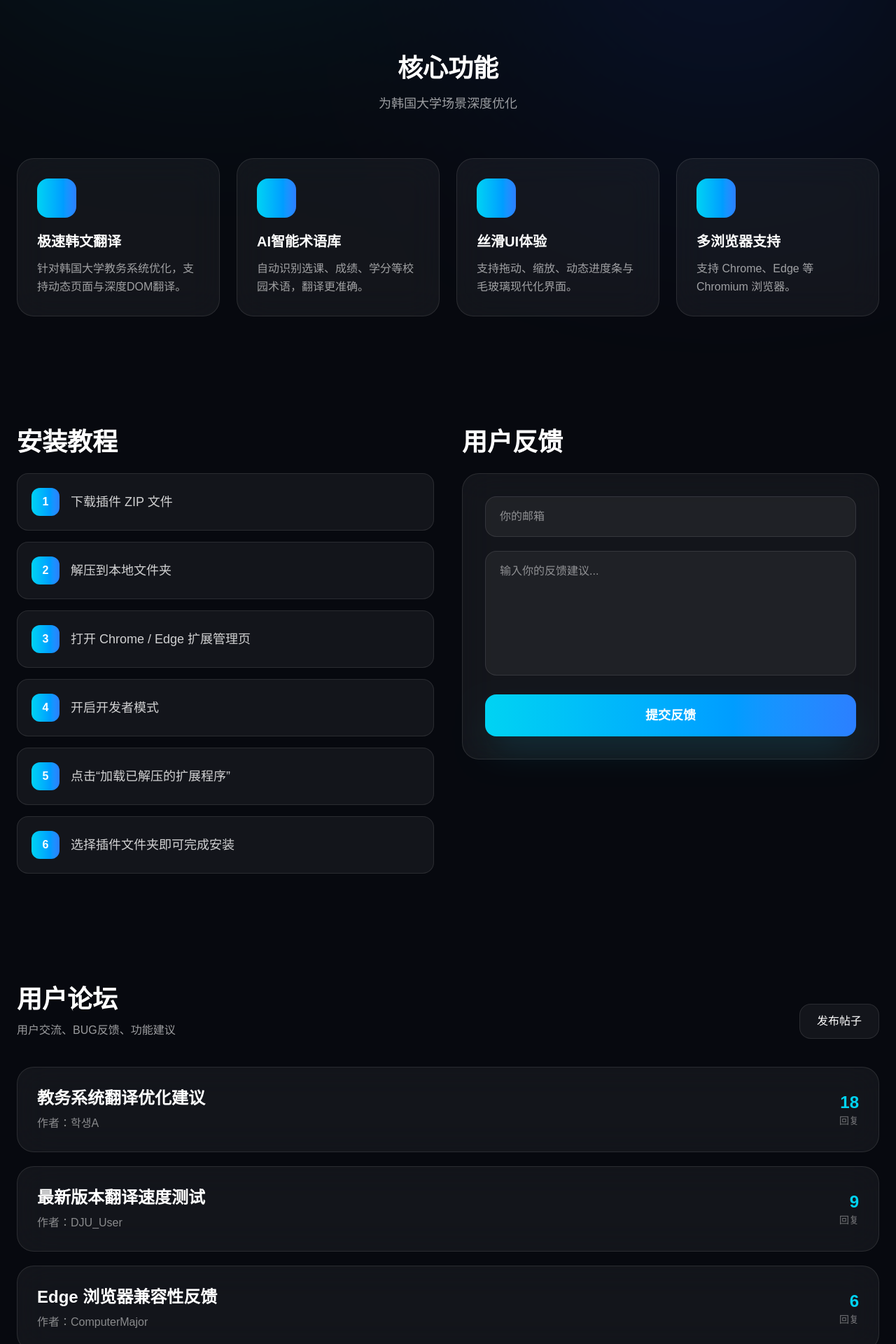
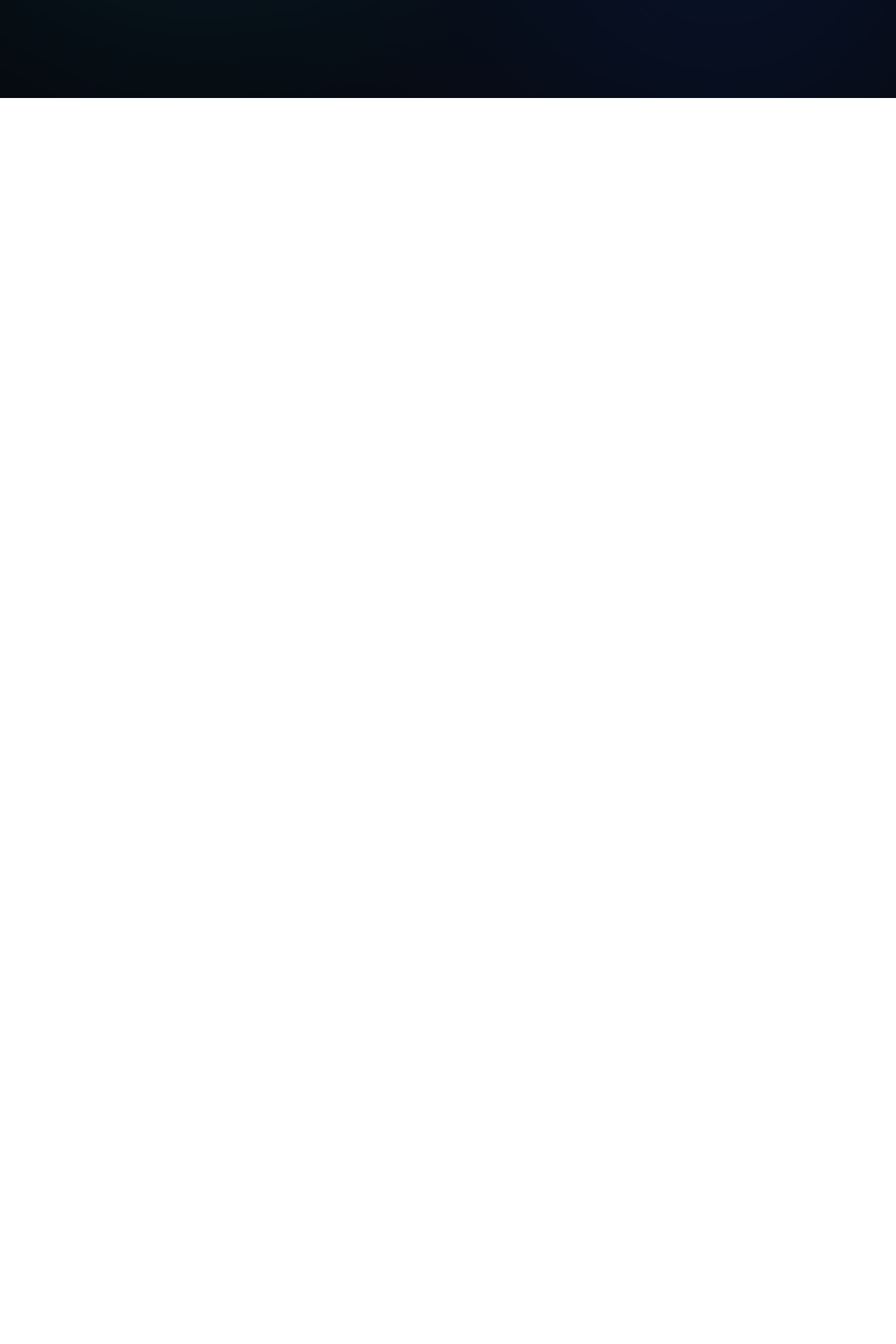
Before and after one commit to w1398612627-bot/dju-ai-translator, a Next.js app: page / in a window 1280 px wide. Shown: the part 660-2580 px from the top of the page at 70% size. After the commit the page ends 800 px from the top, so only its background shows below. Built offline with nearby package versions, Linux system fonts and the light colour scheme.

Commit message:
fix download path

```diff
--- a/app/page.tsx
+++ b/app/page.tsx
@@ -1,56 +1,10 @@
 export default function DJUTranslatorWebsite() {
-
-  const features = [
-    {
-      title: "极速韩文翻译",
-      desc: "针对韩国大学教务系统优化，支持动态页面与深度DOM翻译。"
-    },
-    {
-      title: "AI智能术语库",
-      desc: "自动识别选课、成绩、学分等校园术语，翻译更准确。"
-    },
-    {
-      title: "丝滑UI体验",
-      desc: "支持拖动、缩放、动态进度条与毛玻璃现代化界面。"
-    },
-    {
-      title: "多浏览器支持",
-      desc: "支持 Chrome、Edge 等 Chromium 浏览器。"
-    }
-  ];
-
-  const installSteps = [
-    "下载插件 ZIP 文件",
-    "解压到本地文件夹",
-    "打开 Chrome / Edge 扩展管理页",
-    "开启开发者模式",
-    "点击“加载已解压的扩展程序”",
-    "选择插件文件夹即可完成安装"
-  ];
-
-  const forumPosts = [
-    {
-      title: "教务系统翻译优化建议",
-      author: "학생A",
-      replies: 18
-    },
-    {
-      title: "最新版本翻译速度测试",
-      author: "DJU_User",
-      replies: 9
-    },
-    {
-      title: "Edge 浏览器兼容性反馈",
-      author: "ComputerMajor",
-      replies: 6
-    }
-  ];
 
   return (
 
     <div className="min-h-screen bg-[#07090f] text-white overflow-hidden">
 
-      {/* 背景光效 */}
+      {/* Background */}
       <div className="absolute inset-0 opacity-20 pointer-events-none">
 
         <div className="absolute top-0 left-0 w-[600px] h-[600px] bg-cyan-500 blur-[180px] rounded-full" />
@@ -59,7 +13,7 @@ export default function DJUTranslatorWebsite() {
 
       </div>
 
-      {/* 顶部导航 */}
+      {/* Navbar */}
       <header className="relative z-10 border-b border-white/10 backdrop-blur-xl bg-white/5">
 
         <div className="max-w-7xl mx-auto px-6 py-5 flex items-center justify-between">
@@ -78,9 +32,9 @@ export default function DJUTranslatorWebsite() {
 
           <div className="flex gap-3">
 
-            {/* 真下载按钮 */}
+            {/* 下载按钮 */}
             <a
-              href="/dju-ai-translator.zip"
+              href="/dju-translator-extension-1.0.zip"
               download
               className="
                 inline-flex
@@ -101,7 +55,9 @@ export default function DJUTranslatorWebsite() {
             </a>
 
             <button className="px-5 py-2 rounded-xl border border-white/10 bg-white/5 hover:bg-white/10 transition-all">
+
               安装教程
+
             </button>
 
           </div>
@@ -115,7 +71,7 @@ export default function DJUTranslatorWebsite() {
 
         <div className="grid lg:grid-cols-2 gap-14 items-center">
 
-          {/* 左边 */}
+          {/* Left */}
           <div>
 
             <div className="inline-flex items-center gap-2 px-4 py-2 rounded-full bg-cyan-500/10 border border-cyan-500/20 text-cyan-300 text-sm mb-6">
@@ -145,7 +101,7 @@ export default function DJUTranslatorWebsite() {
 
             <div className="flex gap-4 flex-wrap">
 
-              {/* 真下载按钮 */}
+              {/* 主下载按钮 */}
               <a
                 href="/dju-translator-extension-1.0.zip"
                 download
@@ -182,7 +138,7 @@ export default function DJUTranslatorWebsite() {
 
           </div>
 
-          {/* 插件预览 */}
+          {/* Preview */}
           <div className="relative">
 
             <div className="rounded-[32px] border border-white/10 bg-white/5 backdrop-blur-xl p-6 shadow-2xl">
@@ -251,253 +207,6 @@ export default function DJUTranslatorWebsite() {
 
       </section>
 
-      {/* 核心功能 */}
-      <section className="relative z-10 max-w-7xl mx-auto px-6 py-20">
-
-        <div className="text-center mb-16">
-
-          <h2 className="text-4xl font-black mb-4">
-            核心功能
-          </h2>
-
-          <p className="text-white/60 text-lg">
-            为韩国大学场景深度优化
-          </p>
-
-        </div>
-
-        <div className="grid md:grid-cols-2 xl:grid-cols-4 gap-6">
-
-          {features.map((item, index) => (
-
-            <div
-              key={index}
-              className="rounded-3xl border border-white/10 bg-white/5 p-7 hover:-translate-y-2 hover:border-cyan-500/40 transition-all duration-300 backdrop-blur-xl"
-            >
-
-              <div className="w-14 h-14 rounded-2xl bg-gradient-to-r from-cyan-400 to-blue-500 mb-5" />
-
-              <h3 className="text-xl font-bold mb-3">
-
-                {item.title}
-
-              </h3>
-
-              <p className="text-white/60 leading-relaxed">
-
-                {item.desc}
-
-              </p>
-
-            </div>
-
-          ))}
-
-        </div>
-
-      </section>
-
-      {/* 安装教程 */}
-      <section className="relative z-10 max-w-7xl mx-auto px-6 py-20">
-
-        <div className="grid lg:grid-cols-2 gap-10 items-start">
-
-          <div>
-
-            <h2 className="text-4xl font-black mb-6">
-
-              安装教程
-
-            </h2>
-
-            <div className="space-y-4">
-
-              {installSteps.map((step, index) => (
-
-                <div
-                  key={index}
-                  className="flex items-center gap-4 rounded-2xl border border-white/10 bg-white/5 p-5"
-                >
-
-                  <div className="w-10 h-10 rounded-xl bg-gradient-to-r from-cyan-400 to-blue-500 flex items-center justify-center font-bold">
-
-                    {index + 1}
-
-                  </div>
-
-                  <div className="text-white/80 text-lg">
-
-                    {step}
-
-                  </div>
-
-                </div>
-
-              ))}
-
-            </div>
-
-          </div>
-
-          {/* 用户反馈 */}
-          <div>
-
-            <h2 className="text-4xl font-black mb-6">
-
-              用户反馈
-
-            </h2>
-
-            <div className="rounded-3xl border border-white/10 bg-white/5 p-8 backdrop-blur-xl">
-
-              <div className="space-y-5">
-
-                <input
-                  placeholder="你的邮箱"
-                  className="w-full rounded-2xl bg-white/5 border border-white/10 px-5 py-4 outline-none focus:border-cyan-400 transition-all"
-                />
-
-                <textarea
-                  placeholder="输入你的反馈建议..."
-                  rows={6}
-                  className="w-full rounded-2xl bg-white/5 border border-white/10 px-5 py-4 outline-none focus:border-cyan-400 transition-all resize-none"
-                />
-
-                <button className="w-full py-4 rounded-2xl bg-gradient-to-r from-cyan-400 to-blue-500 font-bold text-lg hover:scale-[1.02] transition-all shadow-2xl shadow-cyan-500/20">
-
-                  提交反馈
-
-                </button>
-
-              </div>
-
-            </div>
-
-          </div>
-
-        </div>
-
-      </section>
-
-      {/* 用户论坛 */}
-      <section className="relative z-10 max-w-7xl mx-auto px-6 py-20">
-
-        <div className="flex items-end justify-between mb-10">
-
-          <div>
-
-            <h2 className="text-4xl font-black mb-3">
-
-              用户论坛
-
-            </h2>
-
-            <p className="text-white/60">
-
-              用户交流、BUG反馈、功能建议
-
-            </p>
-
-          </div>
-
-          <button className="px-6 py-3 rounded-2xl bg-white/5 border border-white/10 hover:bg-white/10 transition-all">
-
-            发布帖子
-
-          </button>
-
-        </div>
-
-        <div className="space-y-5">
-
-          {forumPosts.map((post, index) => (
-
-            <div
-              key={index}
-              className="rounded-3xl border border-white/10 bg-white/5 p-7 hover:border-cyan-500/30 hover:-translate-y-1 transition-all backdrop-blur-xl"
-            >
-
-              <div className="flex items-center justify-between">
-
-                <div>
-
-                  <h3 className="text-2xl font-bold mb-2">
-
-                    {post.title}
-
-                  </h3>
-
-                  <p className="text-white/50">
-
-                    作者：{post.author}
-
-                  </p>
-
-                </div>
-
-                <div className="text-right">
-
-                  <div className="text-cyan-400 text-2xl font-black">
-
-                    {post.replies}
-
-                  </div>
-
-                  <div className="text-white/40 text-sm">
-
-                    回复
-
-                  </div>
-
-                </div>
-
-              </div>
-
-            </div>
-
-          ))}
-
-        </div>
-
-      </section>
-
-      {/* Footer */}
-      <footer className="relative z-10 border-t border-white/10 mt-24">
-
-        <div className="max-w-7xl mx-auto px-6 py-10 flex flex-col md:flex-row items-center justify-between gap-4">
-
-          <div>
-
-            <h3 className="font-bold text-xl mb-1">
-
-              DJU AI Translator
-
-            </h3>
-
-            <p className="text-white/50 text-sm">
-
-              Korean University Smart Translation Project
-
-            </p>
-
-          </div>
-
-          <div className="flex gap-4 text-white/50 text-sm">
-
-            <span>Privacy</span>
-
-            <span>Github</span>
-
-            <span>Discord</span>
-
-            <span>Email</span>
-
-          </div>
-
-        </div>
-
-      </footer>
-
     </div>
 
   );
```
